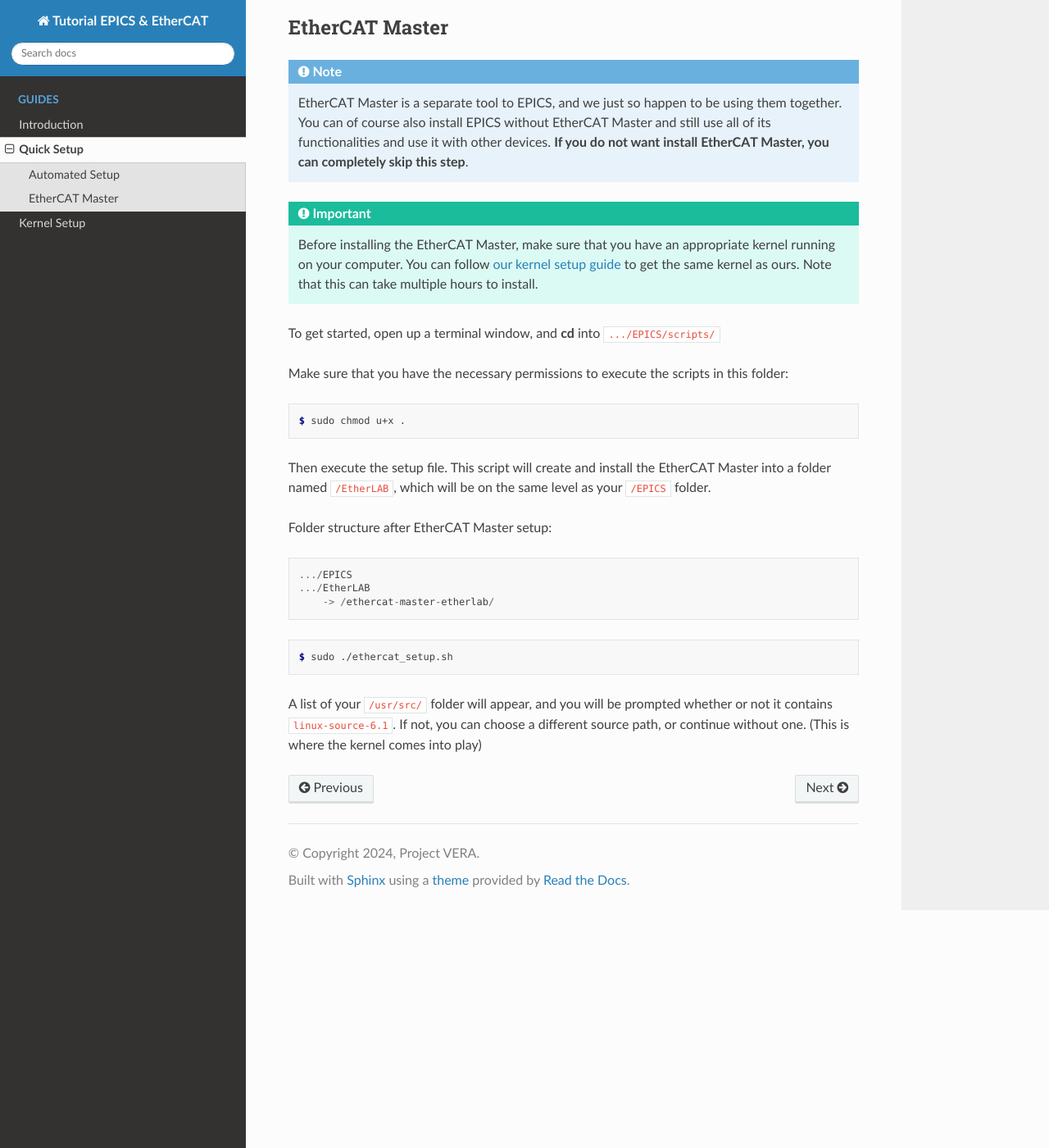
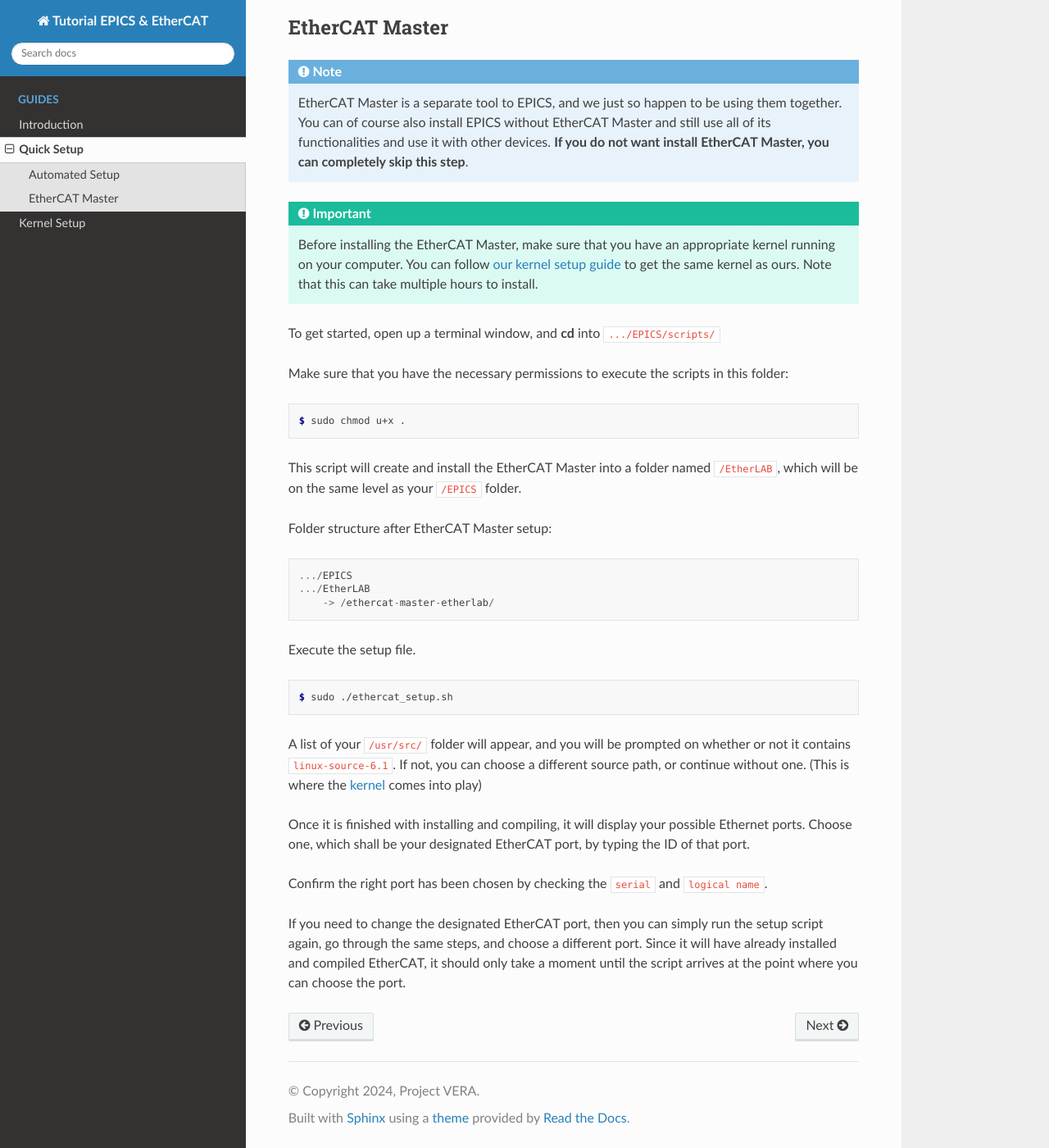
Before and after one commit to vera-univie/Tutorial-EPICS-EtherCAT, a Sphinx documentation site: the page built from docs/source/quick_setup.rst, in a window 1280 px wide and 1400 px high, scrolled down 769 px. Shown: the whole window at 82% size. Built offline with Sphinx 7.4.7 and the Read the Docs theme 3.1.0, drawn with Linux system fonts in a browser that asks for light colours.

Commit message:
work on quick setup

```diff
--- a/docs/source/quick_setup.rst
+++ b/docs/source/quick_setup.rst
@@ -56,10 +56,20 @@
     .../EtherLAB
         -> /ethercat-master-etherlab/
 
+Execute the setup file.
+
 .. code-block:: console
 
     $ sudo ./ethercat_setup.sh
 
 
-A list of your ``/usr/src/`` folder will appear, and you will be prompted whether or not it contains ``linux-source-6.1``. If not, you can choose a different source path, or continue without one.
-(This is where the :ref:`kernel` comes into play)
+A list of your ``/usr/src/`` folder will appear, and you will be prompted on whether or not it contains ``linux-source-6.1``. If not, you can choose a different source path, or continue without one.
+(This is where the `kernel <kernel_setup.html>`_ comes into play)
+
+Once it is finished with installing and compiling, it will display your possible Ethernet ports. Choose one, which shall be your designated EtherCAT port,
+by typing the ID of that port.
+
+Confirm the right port has been chosen by checking the ``serial`` and ``logical name``.
+
+If you need to change the designated EtherCAT port, then you can simply run the setup script again, go through the same steps, and choose a different port.
+Since it will have already installed and compiled EtherCAT, it should only take a moment until the script arrives at the point where you can choose the port.
```
Also changed, not shown: other parts of docs/source/quick_setup.rst (+1 -1 lines).
